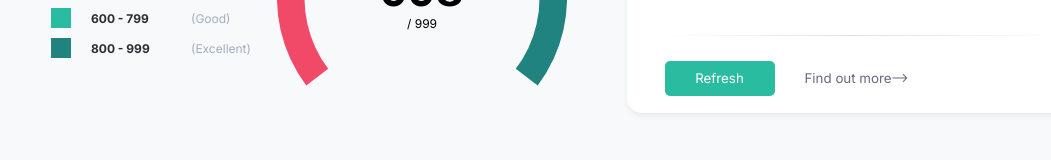
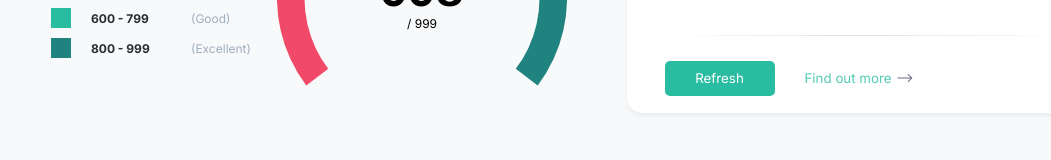
Before and after one commit to iKarans/jersey-client-project, a React (Create React App) app: page /security in a window 1280 px wide. In both pictures the pointer is over the button 895 px from the left and 415 px from the top of the page. Shown: the part 337-497 px from the top of the page, without its empty margins (39-1090 px from the left). Built offline with nearby package versions, Linux system fonts and the light colour scheme.

Commit message:
finalised stylings

```diff
--- a/src/components/CalculationInfo/CalculationInfo.scss
+++ b/src/components/CalculationInfo/CalculationInfo.scss
@@ -36,6 +36,11 @@
         left: 300px;
         background: rgba(196, 196, 196, 0.1);
         border-radius: 50px;
+        cursor: pointer;
+    }
+
+    &__image:hover {
+        background: rgba(196, 196, 196, 0.5);
     }
 
     &__sub {
@@ -68,7 +73,13 @@
         border-radius: 5px;
         color: #73D3C1;
         margin-top: 50px;
+        cursor: pointer;
 
+    }
+
+    &__button:hover {
+        background: rgba(42, 188, 161, 0.6);
+        color: white;
     }
 }
 
--- a/src/components/CalculationSummary/CalculationSummary.scss
+++ b/src/components/CalculationSummary/CalculationSummary.scss
@@ -87,6 +87,14 @@
             color: #676980;
 
         }
+
+        &--more:hover {
+            color: rgba(42, 188, 161, 0.8);
+        }
+
+        &--arrow {
+            margin-left: 5px;
+        }
     }
 
 
--- a/src/components/CalculationSummary/CalulationSummary.jsx
+++ b/src/components/CalculationSummary/CalulationSummary.jsx
@@ -38,7 +38,7 @@ const CalulationSummary = (props) => {
                 <div className="calculation__button">
                     <button className="calculation__button--refresh">Refresh</button>
                     <button className="calculation__button--more"onClick={showMoreInfo}>Find out more
-                    <img src={RightArrow} alt="" /></button>
+                    <img className="calculation__button--arrow" src={RightArrow} alt="" /></button>
                 </div>
             </div>
         </div>
```
